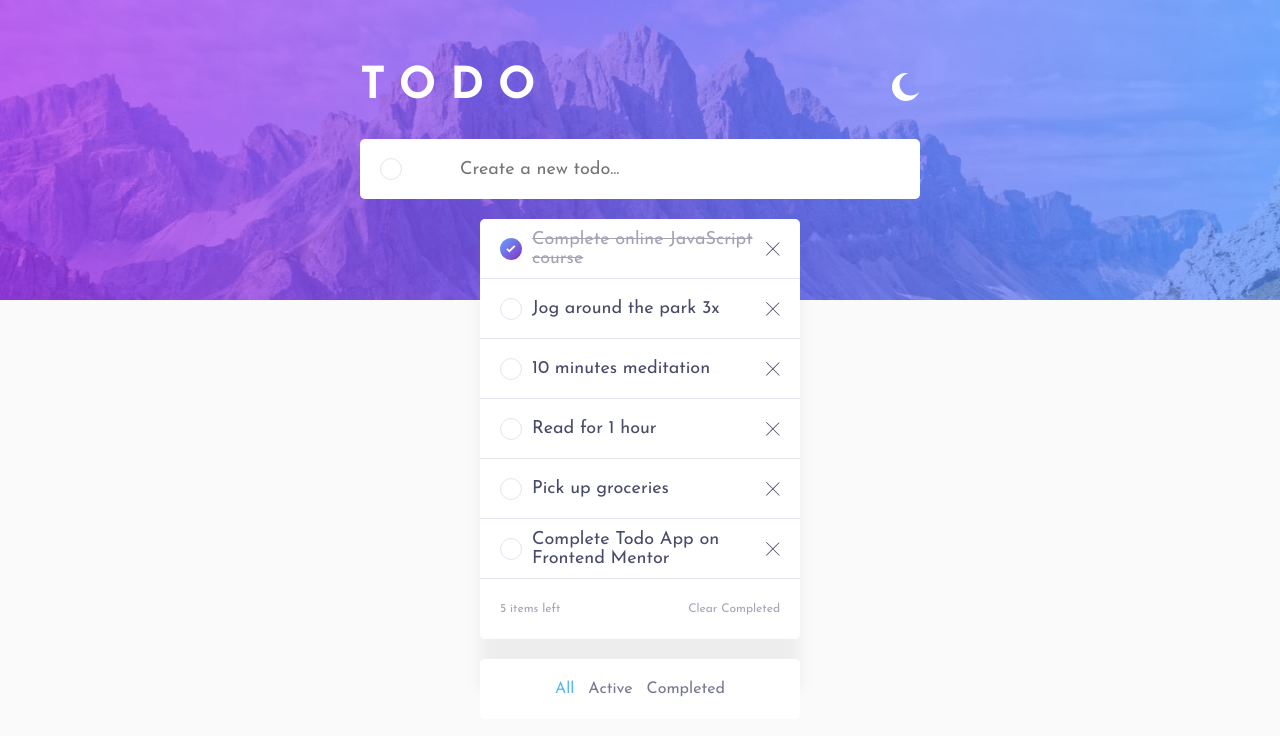
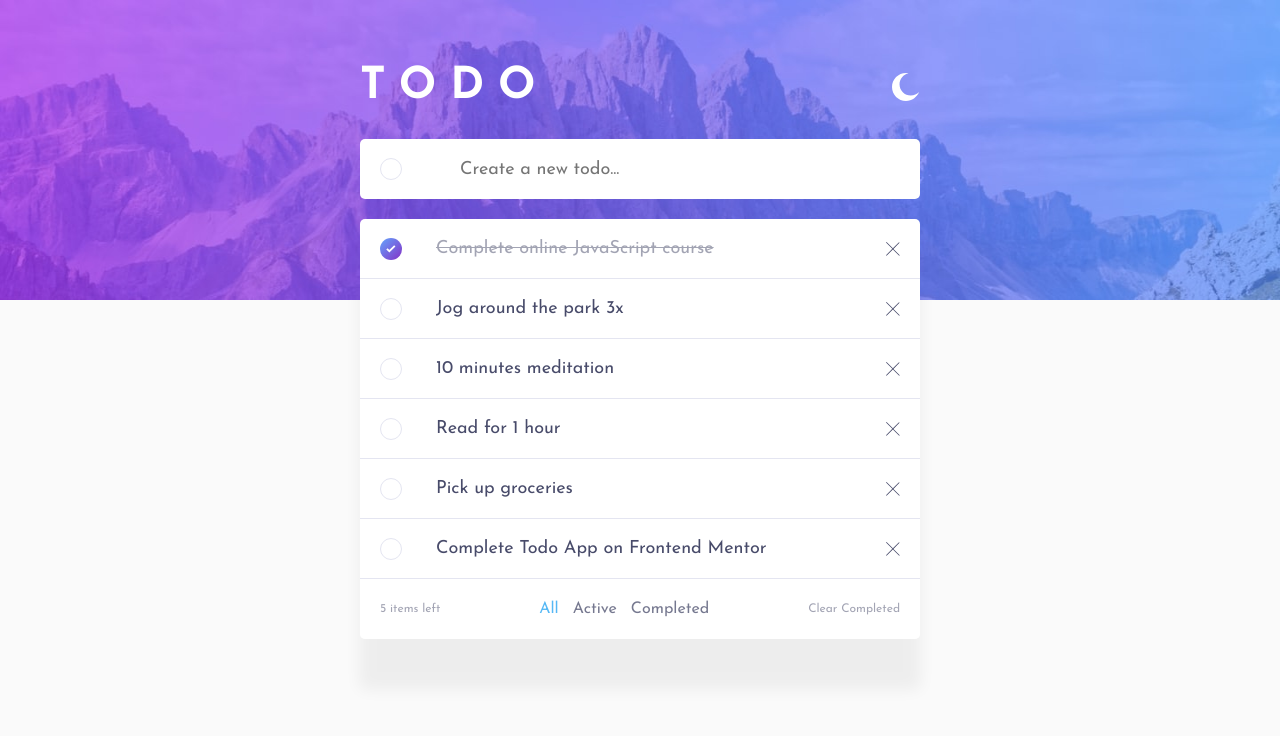
Before and after one commit to AlignedPigeon67/fm-todo-app, a React (Create React App) app: page / in a window 1280 px wide. Shown: the top 736 px of the page. Built offline with nearby package versions, Linux system fonts and the light colour scheme.

Commit message:
added media queries and logic to move filter item into main list

```diff
--- a/src/components/TodoList.js
+++ b/src/components/TodoList.js
@@ -23,6 +23,10 @@ const List = styled.div`
       border: none;
     }
   }
+
+  @media (min-width: 700px) {
+    width: 560px;
+  }
 `;
 
 const MutedText = styled.div`
@@ -43,6 +47,7 @@ const FilterContainer = styled(Item)`
   border: none;
   justify-content: center;
   gap: 14px;
+  display: ${({ hidden }) => (hidden ? "none" : "")};
 `;
 
 const FilterText = styled(MutedText)`
@@ -61,6 +66,7 @@ const TodoList = ({
   deleteHandler,
   completedToggleHandler,
   clearCompletedHandler,
+  windowSize,
 }) => {
   const [currentFilter, setCurrentFilter] = useState("all");
 
@@ -91,12 +97,32 @@ const TodoList = ({
           <MutedText>
             {todos.filter((todo) => !todo.isComplete).length} items left
           </MutedText>
+          <FilterContainer hidden={windowSize.width < 700 ? true : false}>
+            <FilterText
+              active={currentFilter === "all" ? "active" : ""}
+              onClick={filterClickHandler}
+            >
+              All
+            </FilterText>
+            <FilterText
+              active={currentFilter === "active" ? "active" : ""}
+              onClick={filterClickHandler}
+            >
+              Active
+            </FilterText>
+            <FilterText
+              active={currentFilter === "completed" ? "active" : ""}
+              onClick={filterClickHandler}
+            >
+              Completed
+            </FilterText>
+          </FilterContainer>
           <MutedText clickable onClick={clearCompletedHandler}>
             Clear Completed
           </MutedText>
         </Item>
       </List>
-      <FilterContainer>
+      <FilterContainer hidden={windowSize.width >= 700 ? true : false}>
         <FilterText
           active={currentFilter === "all" ? "active" : ""}
           onClick={filterClickHandler}
```
